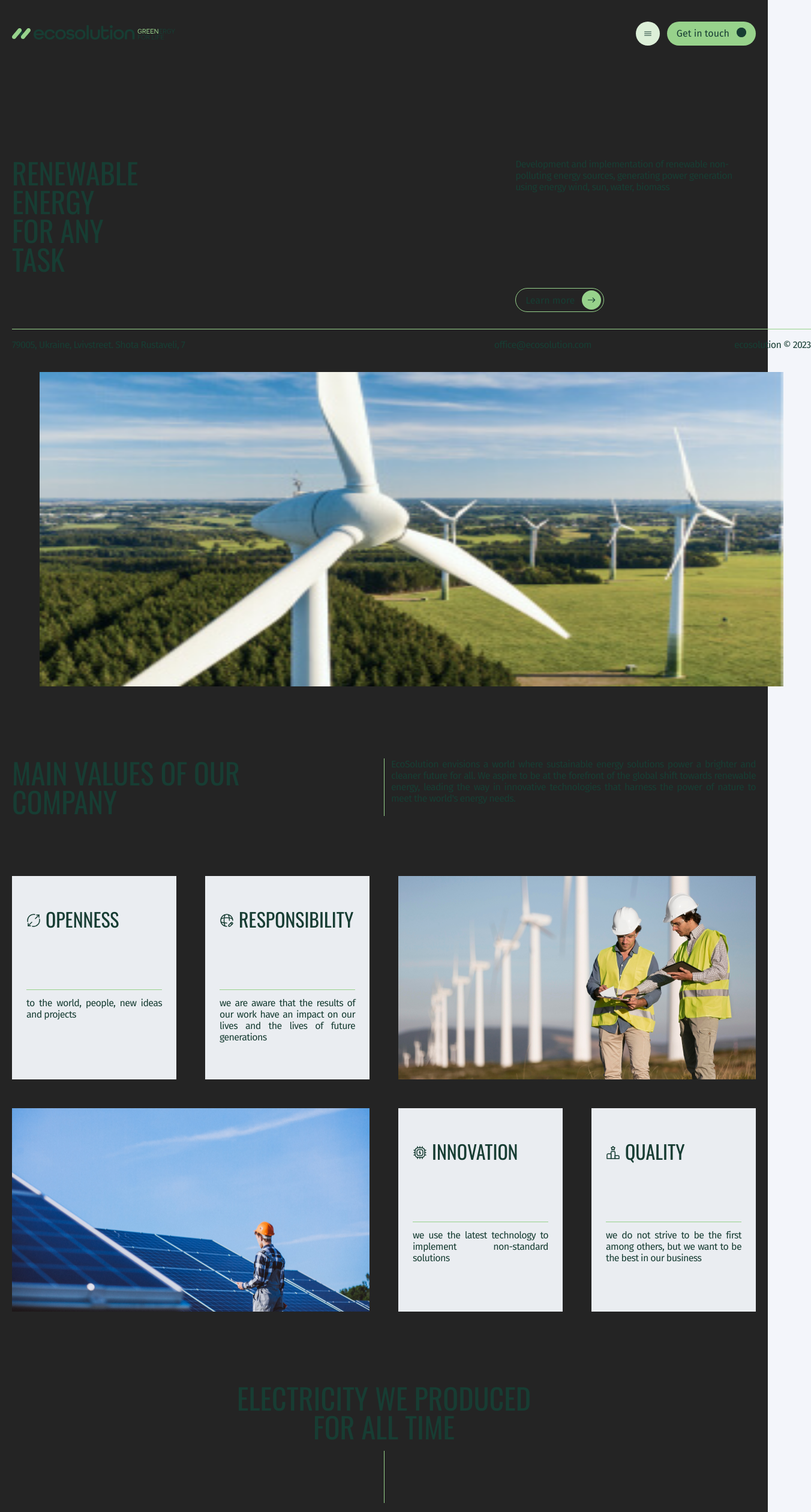
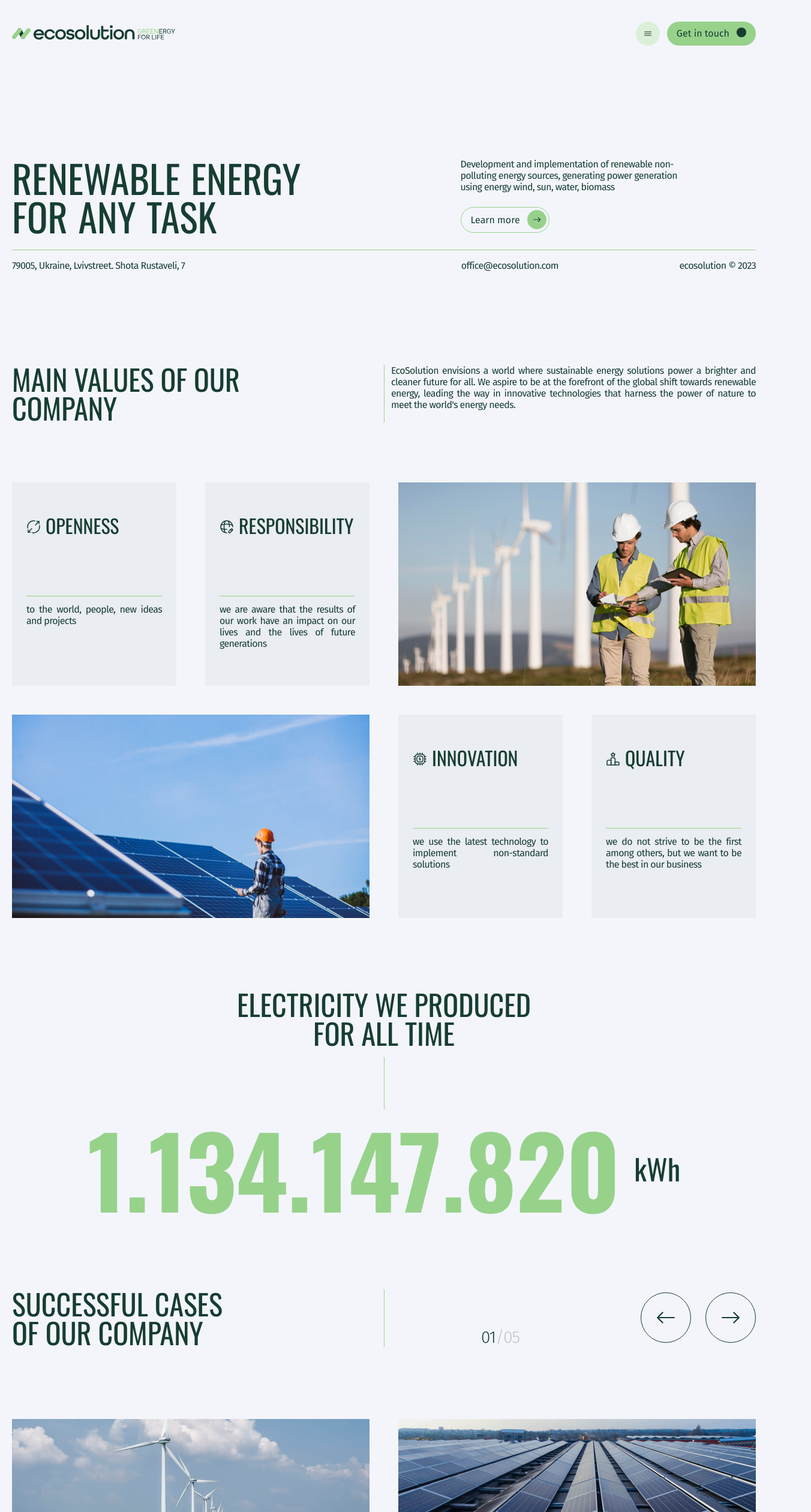
Before and after one commit to HronaOlha/Ecosolution-test, a React (Create React App) app: page / in a window 1280 px wide. Shown: the top 2520 px of the page at 60% size, 1352 px wide, since content can reach past the window. Built offline with nearby package versions, Linux system fonts and the light colour scheme.

Commit message:
fix: burger menu close, header color and size

```diff
--- a/package.json
+++ b/package.json
@@ -10,6 +10,7 @@
     "formik": "^2.4.5",
     "react": "^18.2.0",
     "react-dom": "^18.2.0",
+    "react-hot-toast": "^2.4.1",
     "react-icons": "^4.12.0",
     "react-scripts": "5.0.1",
     "styled-components": "^6.1.1",
--- a/src/components/BurgerMenu/BurgerMenu.jsx
+++ b/src/components/BurgerMenu/BurgerMenu.jsx
@@ -1,3 +1,4 @@
+import { forwardRef } from 'react';
 import PropTypes from 'prop-types';
 import { IoCloseOutline } from 'react-icons/io5';
 import { GoArrowUpRight } from 'react-icons/go';
@@ -16,10 +17,10 @@ import {
   Socials,
 } from './BurgerMenu.styled';
 
-const BurgerMenu = ({ handleMenuToggle }) => {
+const BurgerMenu = forwardRef(({ handleMenuToggle }, ref) => {
   return (
     <Overlay>
-      <BurgerContainer aria-label="Hamburger menu">
+      <BurgerContainer aria-label="Hamburger menu" ref={ref}>
         <div>
           <CloseContainer onClick={handleMenuToggle}>
             <IoCloseOutline />
@@ -50,7 +51,7 @@ const BurgerMenu = ({ handleMenuToggle }) => {
       </BurgerContainer>
     </Overlay>
   );
-};
+});
 
 export default BurgerMenu;
 
--- a/src/components/BurgerMenu/BurgerMenu.styled.js
+++ b/src/components/BurgerMenu/BurgerMenu.styled.js
@@ -1,4 +1,4 @@
-import { styled } from "styled-components";
+import { styled } from 'styled-components';
 
 export const Overlay = styled.div`
   position: fixed;
@@ -22,10 +22,12 @@ export const Overlay = styled.div`
 `;
 
 export const BurgerContainer = styled.div`
+  height: 100%;
   position: absolute;
   top: 36px;
   right: 20px;
-  bottom: 36px;
+  height: 90svh;
+  /* bottom: 100px; */
   z-index: 1000;
 
   display: flex;
@@ -102,6 +104,7 @@ export const MenuItem = styled.li`
   gap: 8px;
   align-items: center;
   cursor: pointer;
+  width: fit-content;
   transition: color 400ms ease;
 
   &:hover {
--- a/src/components/Cases/Cases.jsx
+++ b/src/components/Cases/Cases.jsx
@@ -42,14 +42,6 @@ const Cases = ({ deviceType }) => {
 
   const slidesPerView = deviceType === 'mobile' ? 1 : 2;
 
-  const slideNum = () => {
-    let slideNum = currentSlide + slidesPerView;
-
-    if (slideNum > slides.length) slideNum = 1;
-
-    return slideNum;
-  };
-
   const extendedSlides = [...slides, ...slides];
 
   const currentSlides = extendedSlides.slice(
@@ -62,7 +54,7 @@ const Cases = ({ deviceType }) => {
       <CasesTitle>Successful cases of our company</CasesTitle>
       <SlideBar>
         <p>
-          {addZero(slideNum())}
+          {addZero(currentSlide + 1)}
           <span>/{addZero(slides.length)}</span>
         </p>
 
--- a/src/components/ContactForm/ContactForm.jsx
+++ b/src/components/ContactForm/ContactForm.jsx
@@ -1,5 +1,6 @@
 import * as yup from 'yup';
 import { useFormik } from 'formik';
+import toast, { Toaster } from 'react-hot-toast';
 
 import Button from '../Button/Button';
 
@@ -20,9 +21,14 @@ const schema = yup.object().shape({
 
 const onSubmit = async (values, actions) => {
   await new Promise(resolve => setTimeout(resolve, 0));
+  localStorage.setItem('contacts', JSON.stringify(values));
   actions.resetForm();
-  alert(JSON.stringify(values, null, 2));
+  toast.success(
+    `Thank you! We've received your contact information. We'll be in touch shortly.`
+  );
 };
+
+// JSON.stringify(values, null, 2);
 
 const ContactForm = () => {
   const { values, errors, touched, handleBlur, handleChange, handleSubmit } =
@@ -107,6 +113,11 @@ const ContactForm = () => {
         ></textarea>
       </Label>
       <Button type="submit" text="Send" />
+      <Toaster
+        toastOptions={{
+          duration: 2500,
+        }}
+      />
     </Form>
   );
 };
--- a/src/components/Header/Header.jsx
+++ b/src/components/Header/Header.jsx
@@ -1,4 +1,4 @@
-import { useState, useEffect } from 'react';
+import { useState, useEffect, useRef } from 'react';
 import PropTypes from 'prop-types';
 
 import { IoIosMenu } from 'react-icons/io';
@@ -13,23 +13,53 @@ const Header = ({ deviceType }) => {
   const [isScrolled, setIsScrolled] = useState(false);
   const [isMenuOpen, setIsMenuOpen] = useState(false);
 
+  const burgerMenuRef = useRef(null);
+
   useEffect(() => {
     const handleScroll = () => {
       const scrollPosition = window.scrollY;
       const threshold = 100;
-
       setIsScrolled(scrollPosition > threshold);
     };
 
+    const handleOutsideClick = event => {
+      if (
+        burgerMenuRef.current &&
+        !burgerMenuRef.current.contains(event.target)
+      ) {
+        closeMenu();
+      }
+    };
+
+    const handleEscKey = event => {
+      if (event.key === 'Escape') {
+        closeMenu();
+      }
+    };
+
     window.addEventListener('scroll', handleScroll);
+    document.addEventListener('mousedown', handleOutsideClick);
+    document.addEventListener('keydown', handleEscKey);
 
     return () => {
       window.removeEventListener('scroll', handleScroll);
+      document.removeEventListener('mousedown', handleOutsideClick);
+      document.removeEventListener('keydown', handleEscKey);
     };
   }, []);
 
+  const openMenu = () => {
+    setIsMenuOpen(true);
+    document.body.style.overflow = 'hidden';
+  };
+
+  const closeMenu = () => {
+    setIsMenuOpen(false);
+    document.body.style.overflow = 'auto';
+  };
+
   const handleMenuToggle = () => {
-    setIsMenuOpen(prev => !prev);
+    isMenuOpen ? closeMenu() : openMenu();
   };
 
   return (
@@ -38,17 +68,20 @@ const Header = ({ deviceType }) => {
         <Logo />
         <Nav>
           <BurgerBtn
-            aria-label="Hamburger Menu button"
+            aria-label="Hamburger menu button"
             type="button"
             onClick={handleMenuToggle}
           >
             <IoIosMenu size="100%" />
           </BurgerBtn>
-          {deviceType === 'tablet' && <ContactBtn text="Get in touch" />}
-          {deviceType === 'desktop' && <ContactBtn text="Get in touch" />}
+          {(deviceType === 'tablet' || deviceType === 'desktop') && (
+            <ContactBtn text="Get in touch" />
+          )}
         </Nav>
       </HeaderSection>
-      {isMenuOpen && <BurgerMenu handleMenuToggle={handleMenuToggle} />}
+      {isMenuOpen && (
+        <BurgerMenu ref={burgerMenuRef} handleMenuToggle={handleMenuToggle} />
+      )}
     </>
   );
 };
--- a/src/components/Header/Header.styled.js
+++ b/src/components/Header/Header.styled.js
@@ -4,6 +4,7 @@ export const HeaderSection = styled.header`
   position: fixed;
   right: 0;
   left: 0;
+  z-index: 2;
 
   display: flex;
   justify-content: space-between;
@@ -11,11 +12,22 @@ export const HeaderSection = styled.header`
   padding-top: 36px;
   padding-bottom: 36px;
 
-  transition: backdrop-filter 300ms ease;
+  transition: background-color 300ms ease, padding 300ms ease;
 
   &.scrolled {
-    background-size: 100% 15px;
-    backdrop-filter: blur(10px);
+    padding-top: 2px;
+    padding-bottom: 2px;
+
+    background-color: ${({ theme }) => theme.colors.white};
+
+    @media screen and (${({ theme }) => theme.media.tablet}) {
+      padding-top: 20px;
+      padding-bottom: 20px;
+    }
+    @media screen and (${({ theme }) => theme.media.desktop}) {
+      padding-top: 36px;
+      padding-bottom: 36px;
+    }
   }
 `;
 
--- a/src/components/Main/Main.jsx
+++ b/src/components/Main/Main.jsx
@@ -23,7 +23,7 @@ import {
 const Main = () => {
   return (
     <MainSection id="main" aria-label="main section">
-      <h2>Renewable energy for any task</h2>
+      <h1>Renewable energy for any task</h1>
       <Text>
         Development and implementation of renewable non-polluting energy
         sources, generating power generation using energy wind, sun, water,
@@ -40,12 +40,12 @@ const Main = () => {
       <ContactInfoContainer>
         <ContactInfo />
       </ContactInfoContainer>
-      <Image
+      {/* <Image
         // srcset={`${windTurbineTab1x} 708w, ${windTurbineMob1x} 320w`}
         // sizes="(min-width: 768px) 708px,(min-width: 360px) 320px, 100vw"
         src={windTurbineMob1x}
         alt=""
-      />
+      /> */}
       {/* <MainImage /> */}
     </MainSection>
   );
--- a/src/components/Main/Main.styled.js
+++ b/src/components/Main/Main.styled.js
@@ -10,13 +10,21 @@ export const MainSection = styled.section`
 
   @media screen and (${({ theme }) => theme.media.tablet}) {
     display: grid;
-    grid-template-columns: repeat(4, 1fr);
-    grid-template-areas:
+    /* grid-template-columns: repeat(4, 1fr); */
+    grid-template-columns: repeat(2, 1fr);
+
+    /* grid-template-areas:
       'heading heading text text'
       'heading heading button button'
       'line line line line'
       'mainContacts mainContacts mainContacts mainContacts'
-      'mainImage mainImage mainImage mainImage';
+      'mainImage mainImage mainImage mainImage'; */
+    grid-template-areas:
+      'heading text'
+      'heading button'
+      'line line'
+      'mainContacts mainContacts'
+      'mainImage mainImage';
 
     padding-top: 240px;
     text-align: left;
--- a/src/styles/GlobalStyles.js
+++ b/src/styles/GlobalStyles.js
@@ -13,6 +13,8 @@ export const GlobalStyles = createGlobalStyle`
   }
 
   body {
+    /* overflow: hidden; */
+
     margin: 0 ;
     padding: 0;
     width: 100vw;
@@ -20,8 +22,6 @@ export const GlobalStyles = createGlobalStyle`
 
     font-family: ${({ theme }) => theme.fonts.body};
     color: ${({ theme }) => theme.colors.darkGreen};
-
-    background-color: #242424;
 
     text-align: justify;
   }
@@ -133,15 +133,17 @@ header,
 section,
 footer {
   margin: 0 auto;
-  padding: 18px 20px;
+  /* padding: 18px 20px; */
+  padding: 42px 20px 0;
+
    max-width: 480px;
 
    @media screen and (${({ theme }) => theme.media.tablet}) {
-  padding: 50px 30px;
+  padding: 100px 30px 0;
   max-width: 768px;
   }
     @media screen and (${({ theme }) => theme.media.desktop}) {
-  padding: 60px 20px;
+  padding: 120px 20px 0;
   max-width: 1280px;
   }
 }
```
Also changed, not shown: 1 other file (tests, documents, lock files or other folders).
